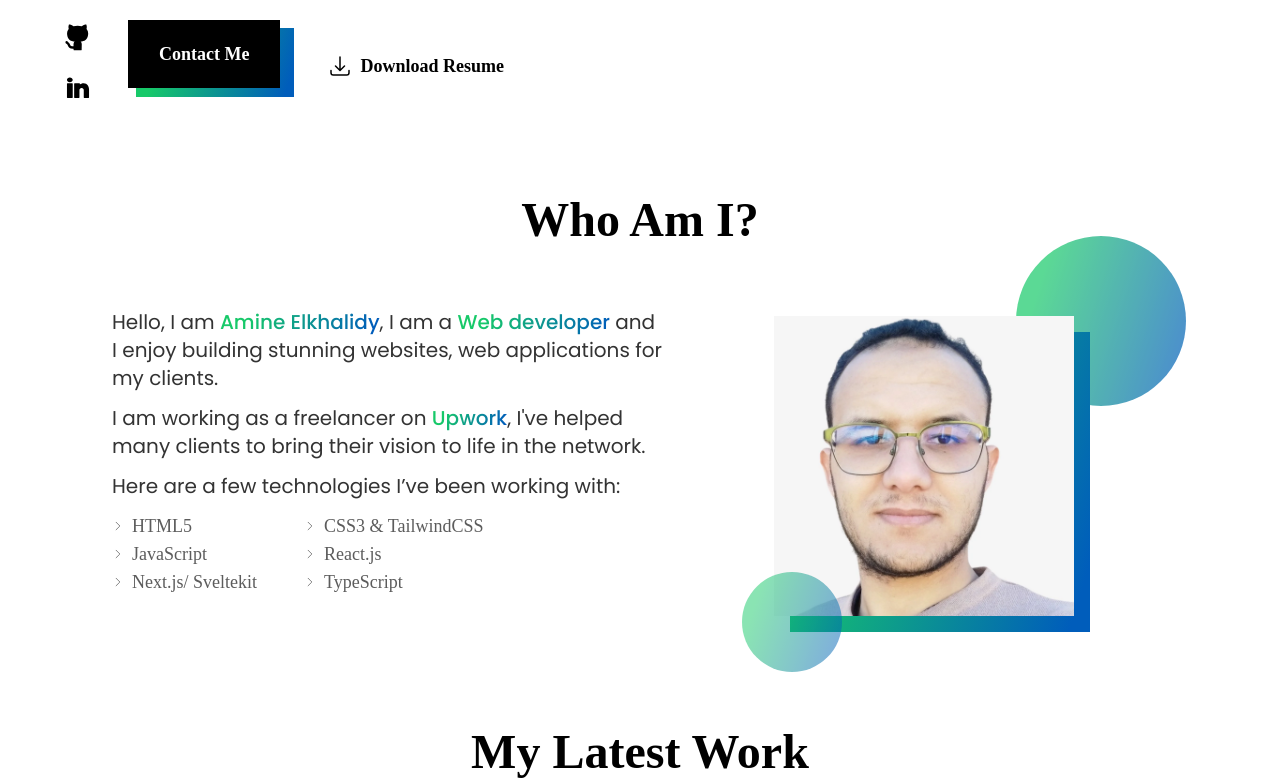
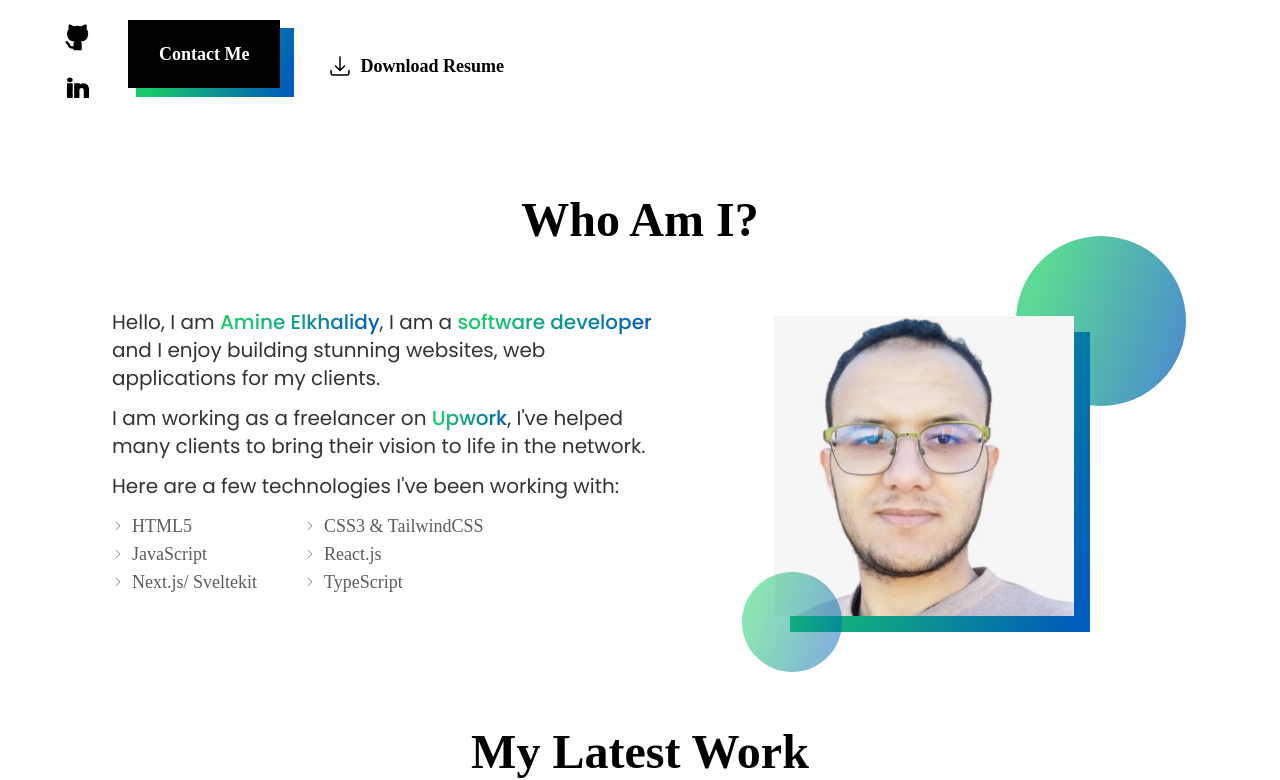
Before and after one commit to AmineElkhalidy/Portfolio, a React (Vite) app: page / in a window 1280 px wide. Shown: the part 480-1260 px from the top of the page. Built offline with nearby package versions, Linux system fonts and the light colour scheme; a web font is replaced by a local one.

Commit message:
Hobbies removed!

```diff
--- a/src/App.jsx
+++ b/src/App.jsx
@@ -80,7 +80,7 @@ const App = () => {
             <About />
             <Projects />
             <Testimonials />
-            <Hobbies />
+            {/* <Hobbies /> */}
             <Contact />
           </main>
 
--- a/src/components/Testimonial.jsx
+++ b/src/components/Testimonial.jsx
@@ -4,7 +4,7 @@ import { SiUpwork } from "react-icons/si";
 
 const Testimonial = ({ name, description }) => {
   return (
-    <div className="bg-grey-700 rounded-xl sm:max-w-sm h-[12rem] lg:max-w-[28rem] lg:h-[14rem] max-w-xs p-6 mx-4 overflow-y-scroll">
+    <div className="bg-grey-700 rounded-xl h-[12rem] lg:max-w-[28rem] lg:h-[14rem] max-w-xs p-6 mx-4">
       {/* Name, username and logo */}
       <div className="flex justify-between items-center mb-6">
         <div>
--- a/src/sections/About.jsx
+++ b/src/sections/About.jsx
@@ -26,7 +26,7 @@ const About = () => {
                 </span>
                 , I am a{" "}
                 <span className="gradient-text font-medium">
-                  Web developer{" "}
+                  software developer{" "}
                 </span>
                 and I enjoy building stunning websites, web applications for my
                 clients.
@@ -47,7 +47,7 @@ const About = () => {
               </Paragraph>
 
               <Paragraph styles="about__desc mb-3">
-                Here are a few technologies I’ve been working with:
+                Here are a few technologies I&apos;ve been working with:
               </Paragraph>
 
               <ul className="about__techlist">
```
